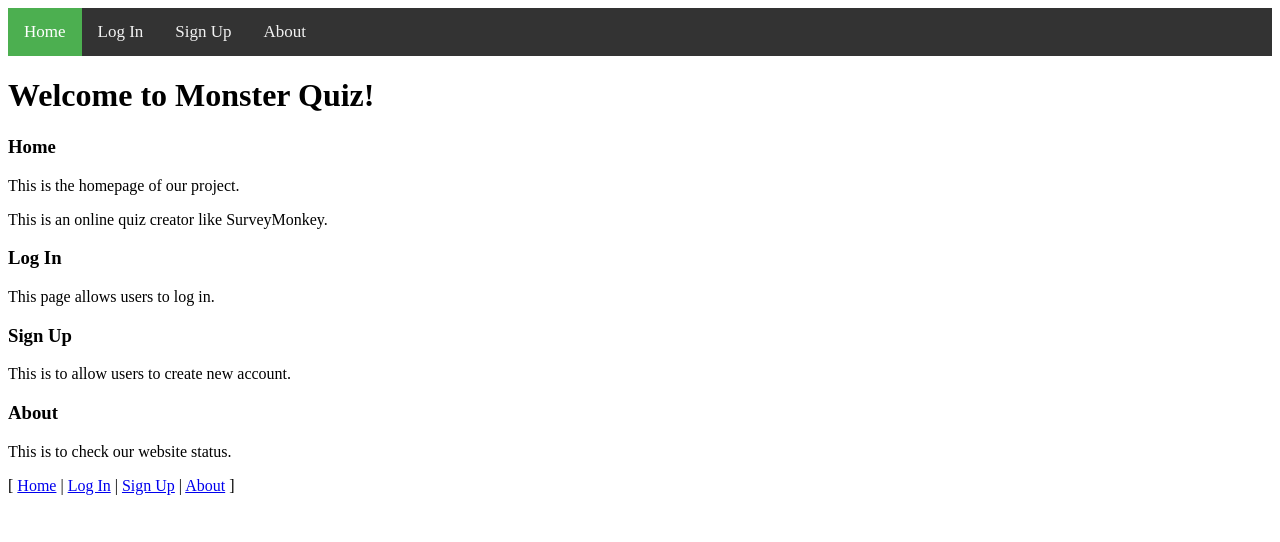
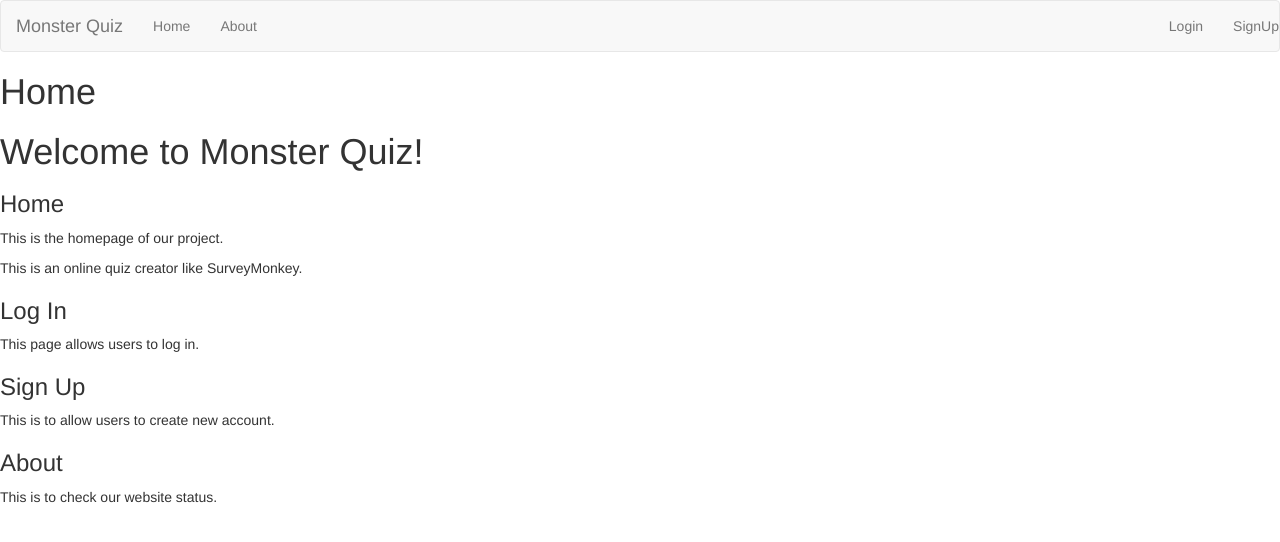
Before and after one commit to williamgl/CapstoneInFlask, a Flask app: page / in a window 1280 px wide. Shown: the top 542 px of the page. Run offline with Flask 2, Linux system fonts and the light colour scheme; some libraries are stand-ins or nearby versions.

Commit message:
Extends home(index)page using layout template

```diff
--- a/templates/_navbar.j2
+++ b/templates/_navbar.j2
@@ -3,7 +3,7 @@
       <a class="navbar-brand" href="#">Monster Quiz</a>
     </div>
     <ul class="nav navbar-nav">
-      <li><a href="/">Home</a></li>
+      <li><a class="active" href="/">Home</a></li>
       {% if session.login %}
       <li><a href="/create-quiz">Create a new quiz</a></li>
       <li><a href="/my-quiz">View my quizzes</a></li>
--- a/templates/index.j2
+++ b/templates/index.j2
@@ -1,21 +1,26 @@
-<!DOCTYPE html>
-<html>
-<head>
-	<meta charset="UTF=8">
-	<title>Monster Quiz</title>
-    <link rel="stylesheet" type="text/css" href="{{ url_for('static', filename='css/style.css') }}">
-</head>
+{% extends "layout.j2" %}
 
-<body>
-	<!-- Top navigation bar reference: https://www.w3schools.com/howto/howto_js_topnav.asp -->
-	<div class="topNav">
-	  <a class="active" href="index">Home</a>
-	  <a href="login">Log In</a>
-	  <a href="signup">Sign Up</a>
-	  <a href="about">About</a>
-	</div>
+# <!DOCTYPE html>
+# <html>
+# <head>
+# 	<meta charset="UTF=8">
+# 	<title>Monster Quiz</title>
+#     <link rel="stylesheet" type="text/css" href="{{ url_for('static', filename='css/style.css') }}">
+# </head>
 
-	<div>
+# <body>
+# 	<!-- Top navigation bar reference: https://www.w3schools.com/howto/howto_js_topnav.asp -->
+# 	<div class="topNav">
+# 	  <a class="active" href="index">Home</a>
+# 	  <a href="login">Log In</a>
+# 	  <a href="signup">Sign Up</a>
+# 	  <a href="about">About</a>
+# 	</div>
+# 	<div>
+
+{% block sub_content %}
+	<h1> Home </h1>
+
 	<p></p>
 	<h1>Welcome to Monster Quiz!</h1>
 	<h3>Home</h3>
@@ -28,8 +33,9 @@
 	<h3>About</h3>
 	<p>This is to check our website status.</p>
 	<p></p>
-	</div>
+{% endblock %}
 
-    [ <a href="index">Home</a> | <a href="login">Log In</a> | <a href="signup">Sign Up</a> | <a href="about">About</a> ]
-</body>
-</html>
+# </div>
+#     [ <a href="index">Home</a> | <a href="login">Log In</a> | <a href="signup">Sign Up</a> | <a href="about">About</a> ]
+# </body>
+# </html>
--- a/templates/layout.j2
+++ b/templates/layout.j2
@@ -1,5 +1,14 @@
 {% extends "bootstrap/base.html" %}
+
+{% block title %}
+    Monster Quiz
+{% endblock %}
 
 {% block navbar %}
   {% include "_navbar.j2" %}
 {% endblock %}
+
+{% block content %}
+  {% block sub_content %}
+  {% endblock %}
+{% endblock %}
```
Lines whose indentation alone changed are shown as unchanged.
